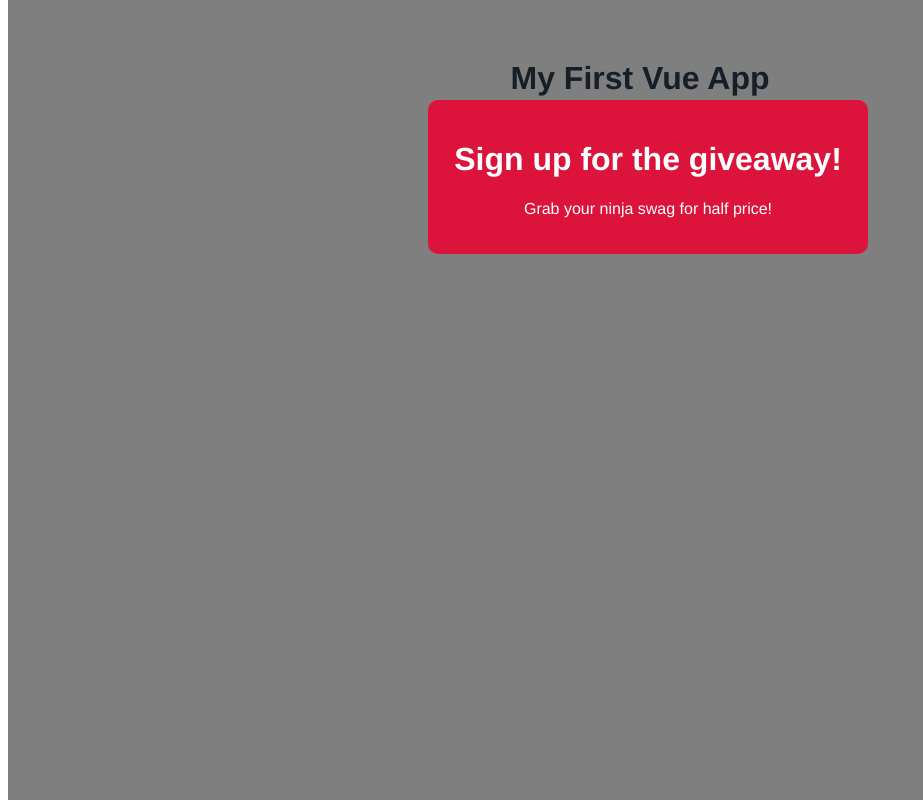
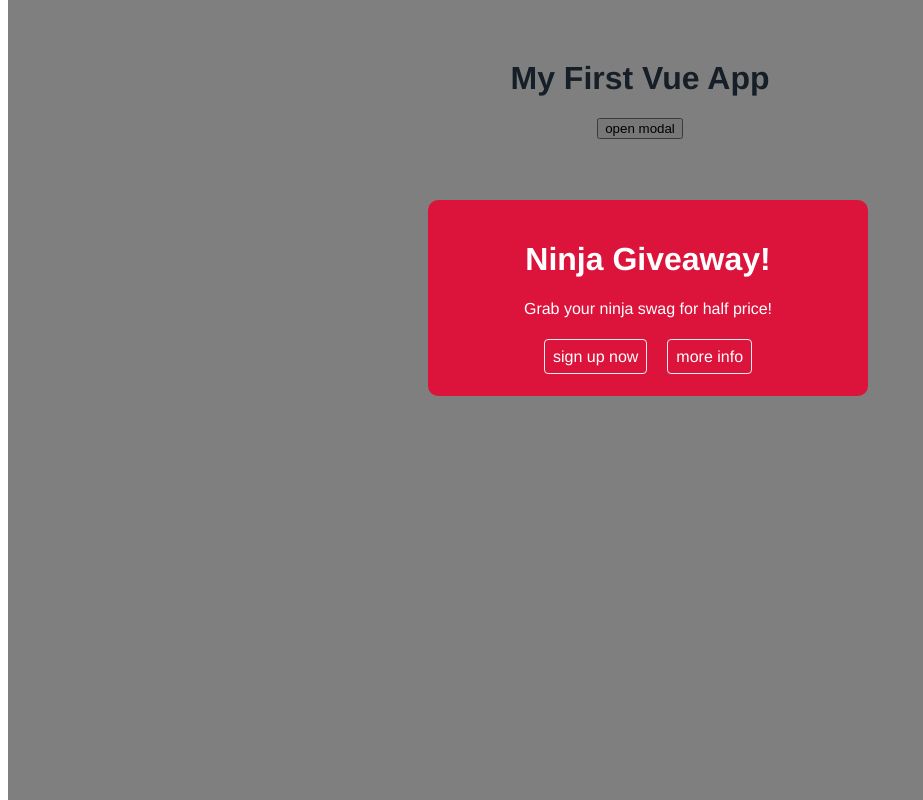
Before and after one commit to CESAR-JARAMILLO/Vue3-Firebase, a Vue app in the folder modal-project/: page / in a window 1280 px wide. Both pictures are taken after a click on the button "open modal". Shown: the whole page, without its empty margins (0-923 px from the left). Built offline with nearby package versions, Linux system fonts and the light colour scheme.

Commit message:
slots basics

```diff
--- a/modal-project/src/App.vue
+++ b/modal-project/src/App.vue
@@ -1,7 +1,14 @@
 <template>
   <h1>{{ title }}</h1>
   <div v-if="showModal">
-    <Modal :header="header" :text="text" theme="sale" @close="toggleModal"/>
+    <Modal theme="sale" @close="toggleModal">
+      <template v-slot:links>
+        <a href="#">sign up now</a>
+        <a href="#">more info</a>
+      </template>
+      <h1>Ninja Giveaway!</h1>
+      <p>Grab your ninja swag for half price!</p>
+    </Modal>
   </div>
   <button @click="toggleModal">open modal</button>
 </template>
--- a/modal-project/src/components/Modal.vue
+++ b/modal-project/src/components/Modal.vue
@@ -1,15 +1,17 @@
 <template>
     <div class="backdrop" @click.self="closeModal">
         <div class="modal" :class="{ sale: theme === 'sale' }">
-            <h1>{{ header }}</h1>
-            <p>{{ text }}</p>
+            <slot></slot>
+            <div class="actions">
+                <slot name="links"></slot>
+            </div>
         </div>
     </div>
 </template>
 
 <script>
 export default {
-    props: ['header', 'text', 'theme'],
+    props: ['theme'],
     methods: {
         closeModal() {
             this.$emit('close')
@@ -22,25 +24,50 @@
   .modal {
     width: 400px;
     padding: 20px;
-        margin: 100px auto;
+    margin: 200px auto;
     background: white;
     border-radius: 10px;
   }
-
   .backdrop {
     top: 0;
     position: fixed;
-        background: rgba(0, 0, 0, 0.5);
+    background: rgba(0,0,0,0.5);
     width: 100%;
     height: 100%;
   }
-
+  .modal h1 {
+    color: #03cfb4;
+    border: none;
+    padding: 0;
+  }
+  .modal p {
+    font-style: normal;
+  }
+  .modal .actions {
+    text-align: center;
+    margin: 30px 0 10px 0;
+    color: #333;
+  }
+  .modal .actions a {
+    color: #333;
+    padding: 8px;
+    border: 1px solid #eee;
+    border-radius: 4px;
+    text-decoration: none;
+    margin: 10px;
+  }
+  /* sale styles */
   .modal.sale {
     background: crimson;
     color: white;
   }
-
   .modal.sale h1 {
     color: white;
   }
+  .modal.sale .actions {
+    color: white;
+  }
+  .modal.sale .actions a {
+    color: white;
+  }
 </style>
```
Lines whose indentation alone changed are shown as unchanged.
